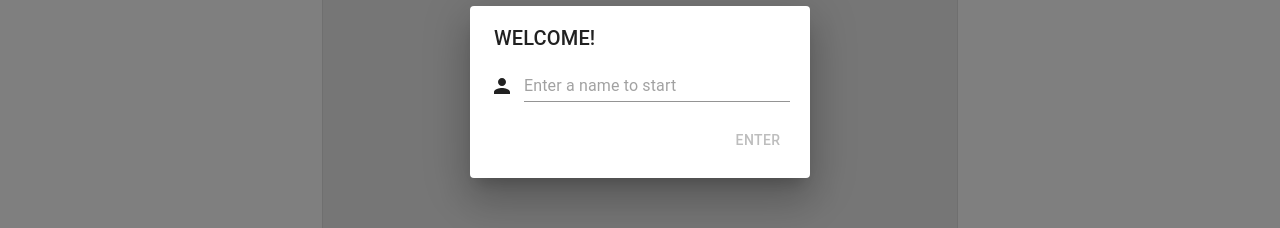
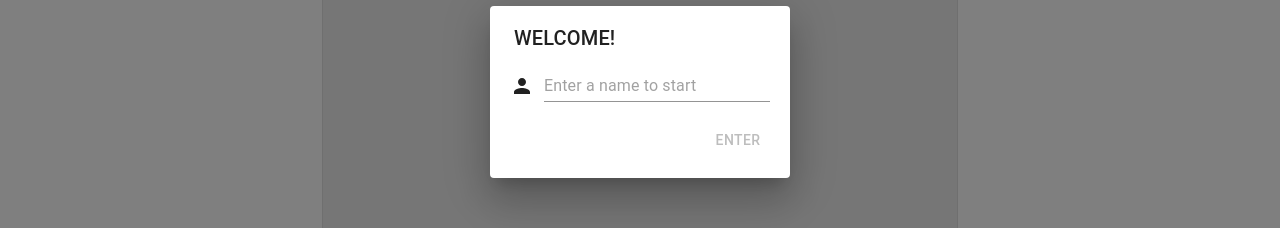
Before and after one commit to JohnnyHuangTW/chat-room, a React (Create React App) app: page / in a window 1280 px wide. Shown: the part 308-536 px from the top of the page. Built offline with nearby package versions, Linux system fonts and the light colour scheme; no server answers; the database is empty.

Commit message:
adjust css

```diff
--- a/src/App.css
+++ b/src/App.css
@@ -5,4 +5,7 @@
 
 .app__container {
   height: 100vh;
+  position: absolute;
+  top: 0;
+  bottom: 0;
 }
--- a/src/SettingModal/index.css
+++ b/src/SettingModal/index.css
@@ -1,12 +1,15 @@
+.setting__form {
+  min-width: 300px;
+}
+
 .setting__content {
   display: flex;
   align-items: center;
-  min-width: 300px;
   padding: 0 20px 20px 20px;
 }
 
 .setting__input {
-  width: 100%;
+  flex: 1;
 }
 
 .setting__actions {
--- a/src/SettingModal/index.js
+++ b/src/SettingModal/index.js
@@ -25,7 +25,7 @@ const SettingModal = props => {
       disableEscapeKeyDown={true}
     >
       <DialogTitle>{isNewUser ? 'WELCOME!' : 'SETTING'}</DialogTitle>
-      <form autoComplete="off">
+      <form autoComplete="off" className="setting__form">
         <div className="setting__content">
           <PersonIcon style={{ marginRight: '10px' }} />
           <TextField
```
